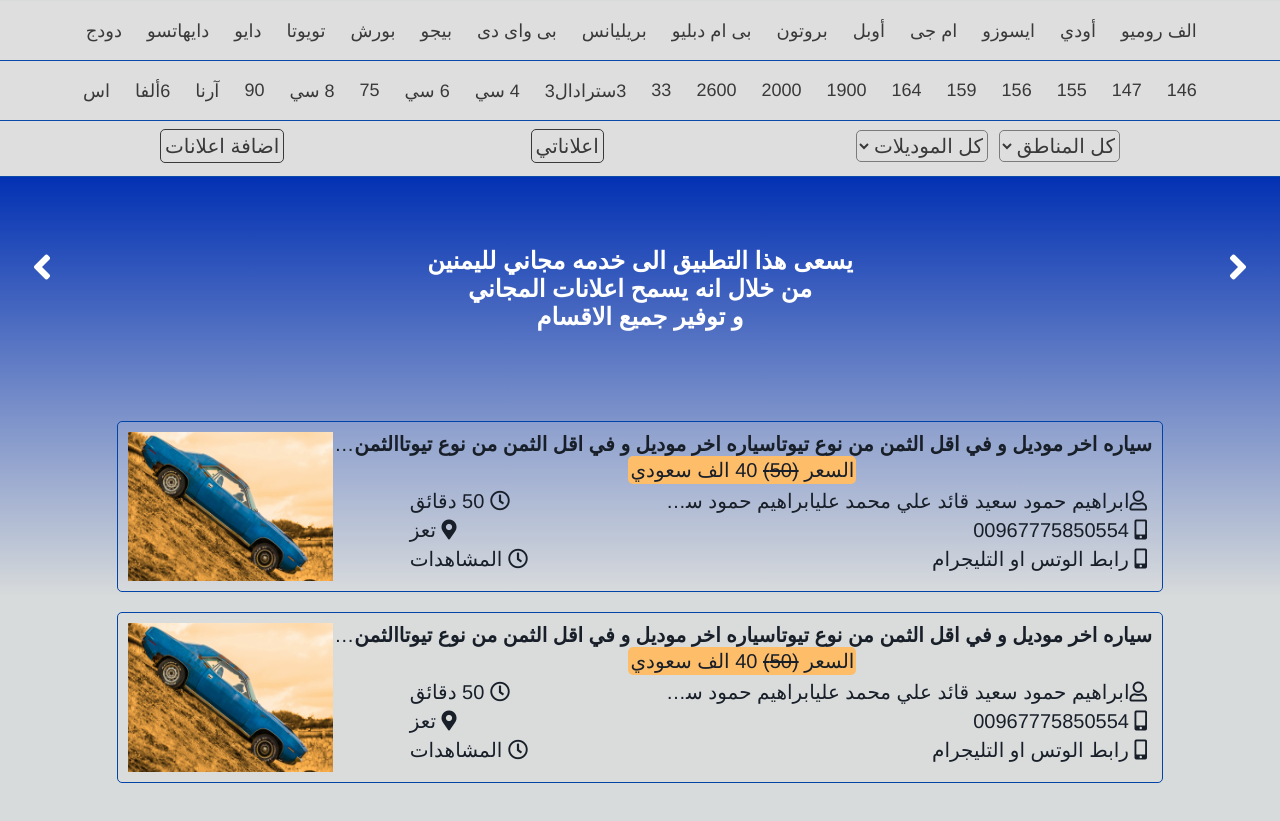
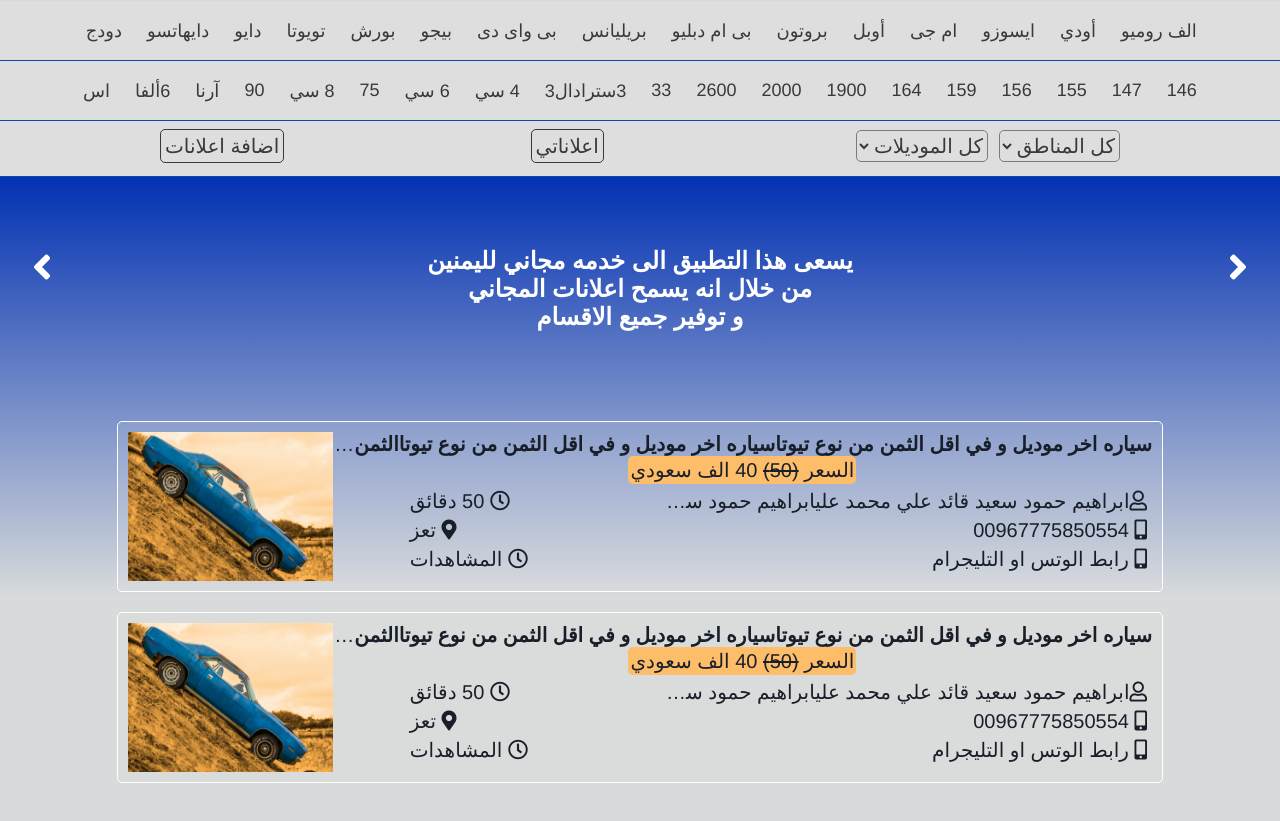
Before and after one commit to Ebrahim201107/new-ho, a plain HTML site: page index.html in a window 1280 px wide. Shown: the part 111-932 px from the top of the page. Drawn offline with Linux system fonts and the light colour scheme.

Commit message:
Add files via upload

```diff
--- a/css/style.css
+++ b/css/style.css
@@ -129,7 +129,7 @@ body {
     display: flex;
     justify-content: space-between;
     margin-top: 20px;
-    border:1px solid #0143a7;
+    border:1px solid #ffffff;
     border-radius: 5px;
 }
 .card-left{
```
